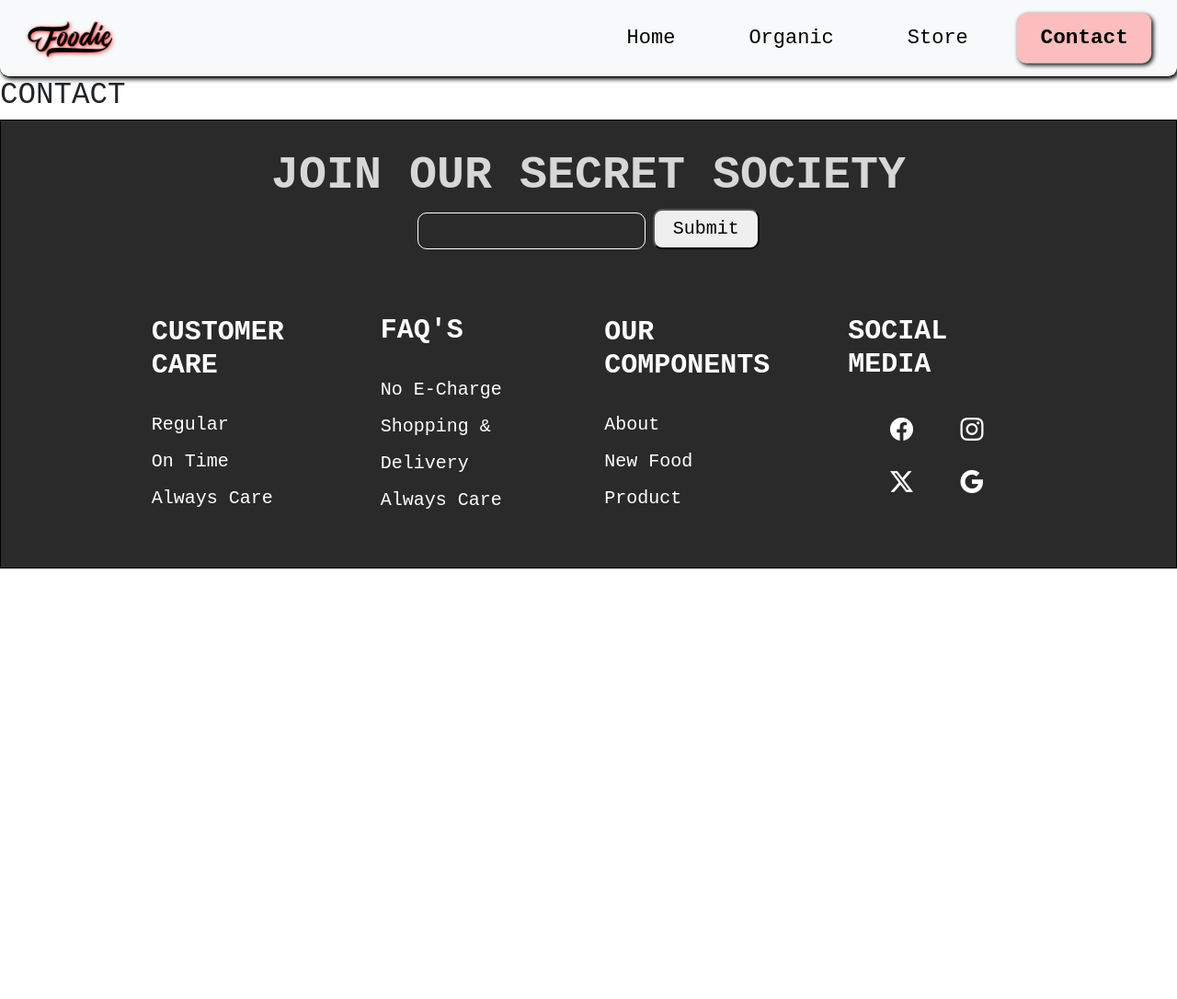
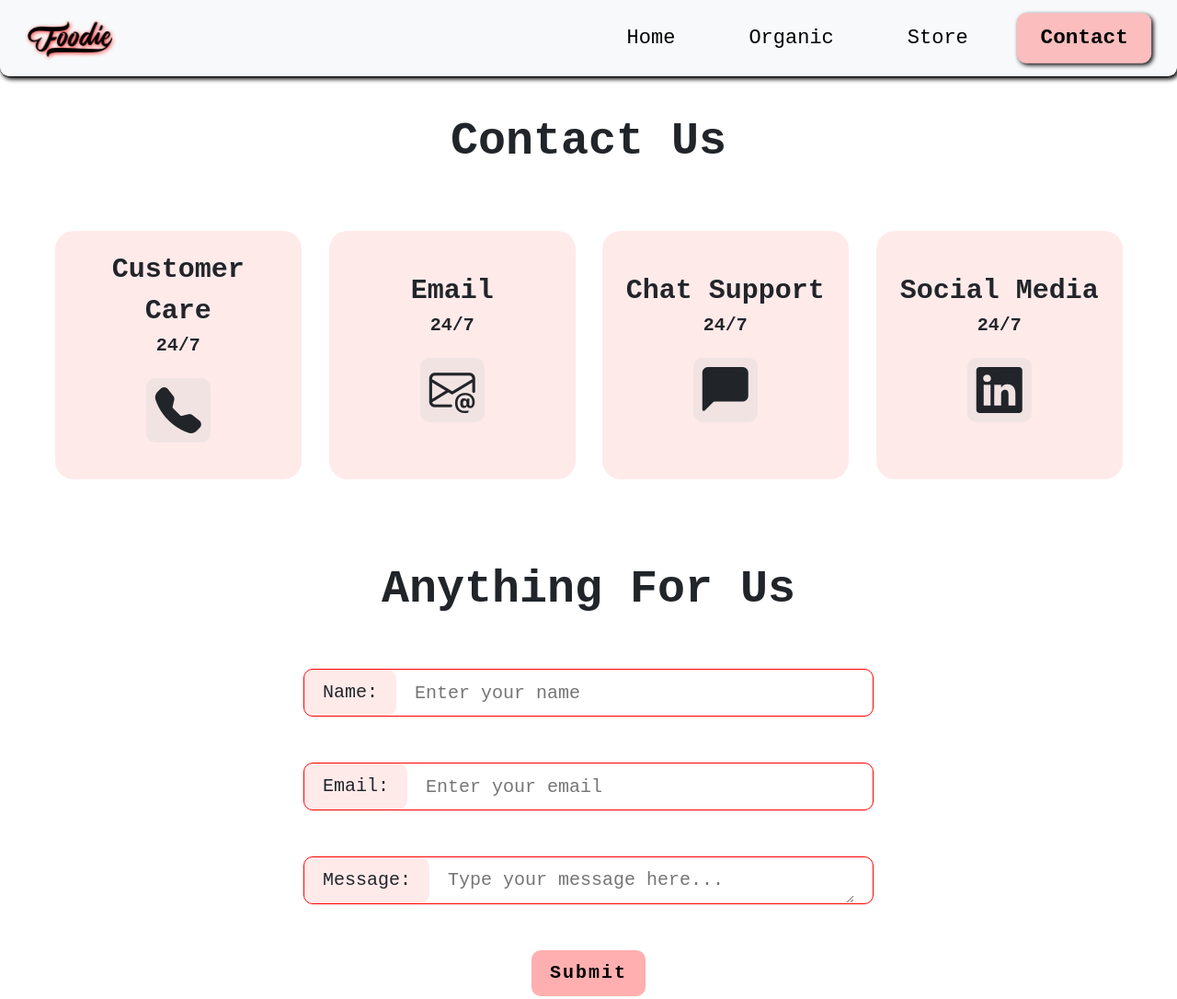
Before and after one commit to KartikayV13/ApexPlanet, a plain HTML site: page final/contact.html in a window 1280 px wide. Shown: the top 1086 px of the page at 92% size. Before the commit the page ends 800 px from the top, so only its background shows below. Drawn offline with nearby package versions, Linux system fonts and the light colour scheme.

Commit message:
completed ecp,,ersde website web development

```diff
--- a/final/contact.html
+++ b/final/contact.html
@@ -9,6 +9,7 @@
     integrity="sha384-LN+7fdVzj6u52u30Kp6M/trliBMCMKTyK833zpbD+pXdCLuTusPj697FH4R/5mcr" crossorigin="anonymous">
   <link rel="stylesheet" href="https://cdn.jsdelivr.net/npm/bootstrap-icons@1.13.1/font/bootstrap-icons.min.css">
   <link rel="stylesheet" href="style.css">
+  <link rel="stylesheet" href="https://cdnjs.cloudflare.com/ajax/libs/animate.css/4.1.1/animate.min.css" />
 </head>
 
 <body>
@@ -17,7 +18,8 @@
       <div class="container-fluid">
         <img class="navbar-brand" src="./assets/logo.png" alt="">
 
-    <button class="navbar-toggler" type="button" data-bs-toggle="collapse" data-bs-target="#navbarNavDropdown" aria-controls="navbarNavDropdown" aria-expanded="false" aria-label="Toggle navigation">
+        <button class="navbar-toggler" type="button" data-bs-toggle="collapse" data-bs-target="#navbarNavDropdown"
+          aria-controls="navbarNavDropdown" aria-expanded="false" aria-label="Toggle navigation">
           <span class="navbar-toggler-icon"></span>
         </button>
 
@@ -27,7 +29,7 @@
               <a class="nav-link" aria-current="page" href="./index.html">Home</a>
             </li>
             <li class="nav-item">
-          <a class="nav-link" href="./organic.html">Organic</a>
+              <a class="nav-link" href="./index.html">Organic</a>
             </li>
             <li class="nav-item">
               <a class="nav-link" href="./store.html">Store</a>
@@ -41,13 +43,74 @@
       </div>
     </nav>
 
-
-  <h1>CONTACT</h1>
+    <section class="contact">
 
 
+      <div class="heading">
+        <h1>Contact Us</h1>
+      </div>
+
+      <div class="service_boxes">
+        <div class="box-container">
+
+          <div class="block animate__animated animate__backInLeft">
+            <span class="block-heading">Customer Care</span>
+            <span class="duration">24/7</span>
+            <span class="icon"><i class="bi bi-telephone-fill"></i></span>
+          </div>
+
+          <div class="block animate__animated animate__backInLeft">
+            <span class="block-heading"> Email </span>
+
+            <span class="duration">24/7</span>
+
+            <span class="icon"><i class="bi bi-envelope-at"></i></span>
+          </div>
+
+          <div class="block animate__animated animate__backInLeft">
+            <span class="block-heading">Chat Support</span>
+
+            <span class="duration">24/7</span>
+
+            <span class="icon"><i class="bi bi-chat-left-fill"></i></span>
+          </div>
+
+          <div class="block animate__animated animate__backInLeft">
+            <span class="block-heading">Social Media</span>
+
+            <span class="duration">24/7</span>
+
+            <span class="icon"><i class="bi bi-linkedin"></i></span>
+          </div>
+
+        </div>
+      </div>
 
 
+      <form>
 
+        <h1>Anything For Us</h1>
+
+      <div class="details-input">
+        <label for="name">Name:</label>
+        <input class="input" type="text" id="name" name="name" placeholder="Enter your name" required>
+      </div>
+
+      <div class="details-input">
+        <label for="email">Email:</label>
+        <input class="input" type="email" id="email" name="email" placeholder="Enter your email" required>
+      </div>
+
+      <div class="details-input">
+        <label for="message">Message:</label>
+        <textarea class="input" id="message" name="message" rows="4" placeholder="Type your message here..." required></textarea>
+      </div>
+
+        <button type="submit">Submit</button>
+
+      </form>
+
+    </section>
 
     <!-- Footer------------------------------------------- -->
     <footer class="footer">
--- a/final/style.css
+++ b/final/style.css
@@ -663,3 +663,146 @@ body {
  .cart-popup.show{
   opacity: 1;
  }
+
+ .contact{
+  width: 100%;
+  height: 100%;
+  padding: 20px;
+  display: flex;
+  flex-direction: column;
+  text-align:center;
+  align-items: center;
+  justify-content: center;
+}
+
+.heading h1{
+font-size: 50px;
+font-weight: 800;
+padding: 20px;
+}
+
+ .service_boxes{
+  /* border: 1px solid black; */
+  width: 100%;
+  padding: 20px;
+  display: flex;
+  align-items: center;
+  justify-content: center;
+  cursor: pointer;
+ }
+
+ .box-container{
+  /* border: 1px solid red; */
+  width: 100%;
+  padding: 20px;
+  display: grid;
+  grid-template-columns: repeat(4, 1fr);
+  column-gap: 30px;
+ }
+
+.block{
+  /* border: 1px solid red; */
+  background-color: rgba(255, 204, 204, 0.407);
+  display: flex;
+  flex-direction: column;
+  align-items: center;
+  justify-content: center;
+  border-radius: 20px;
+  padding: 20px;
+  transition: all 0.3s ease;
+}
+
+.block:hover{
+  box-shadow: 2px 2px 5px black;
+  transform: scale(1.2);
+}
+
+.block-heading{
+  font-weight: 700;
+  font-size: 30px;
+}
+
+.duration{
+  font-size: 20px;
+  font-weight: 700;
+}
+
+.icon{
+  /* border: 1px solid black; */
+  padding: 20px;
+}
+
+.icon i {
+  /* border: 1px solid black; */
+  padding: 10px;
+  display: flex;
+  border-radius: 10px;
+  background: rgba(210, 210, 210, 0.281);
+  font-size: 50px;
+}
+
+form{
+  width: 50%;
+  height: auto;
+  /* border: 1px solid black; */
+  display: flex;
+  flex-direction: column;
+  align-items: center;
+  justify-content: center;
+  gap: 50px;
+  margin-top: 50px;
+}
+
+form h1{
+  font-size: 50px;
+  font-weight: 800;
+}
+
+.details-input{
+  width: 100%;
+  display: flex;
+  flex-direction: row;
+  border: 1px solid red;
+  border-radius: 10px;
+  padding: 0 20px 0 0;
+}
+
+.details-input label{
+  font-size: 20px;
+  /* border: 1px solid black; */
+   background-color: rgba(255, 204, 204, 0.407);
+  /* width: 100px; */
+  padding: 0 20px;
+  border-radius: 10px;
+  display: flex;
+  text-align: center;
+  align-items: center;
+  justify-content: center;
+}
+
+.input{
+  width: 100%;
+  height: 50px;
+  /* border: 1px solid black; */
+  border-radius: 10px;
+  padding: 10px 20px;
+  border: none;
+  outline: none;
+  font-size: 20px;
+}
+
+form button{
+padding: 10px 20px;
+font-size: 20px;
+border-radius: 10px;
+background-color: rgb(255, 175, 175);
+border: none;
+font-weight: 600;
+letter-spacing: 2px;
+transition: all 0.3s ease;
+}
+
+form button:hover{
+  box-shadow: 2px 2px 5px black;
+  transform: scale(1.03)
+}
```
Also changed, not shown: final/script.js (line endings or trailing spaces). Lines whose indentation alone changed are shown as unchanged.
